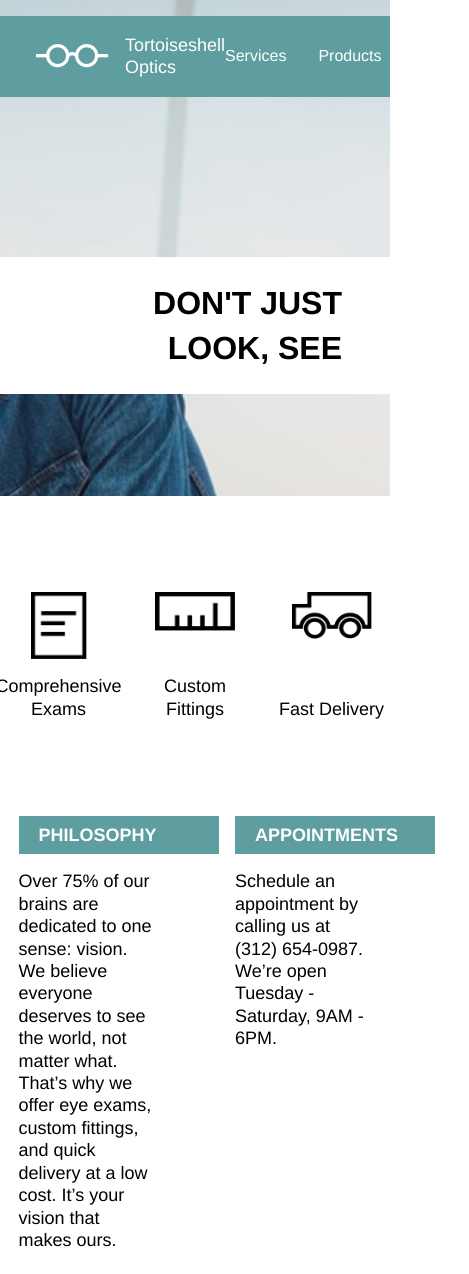
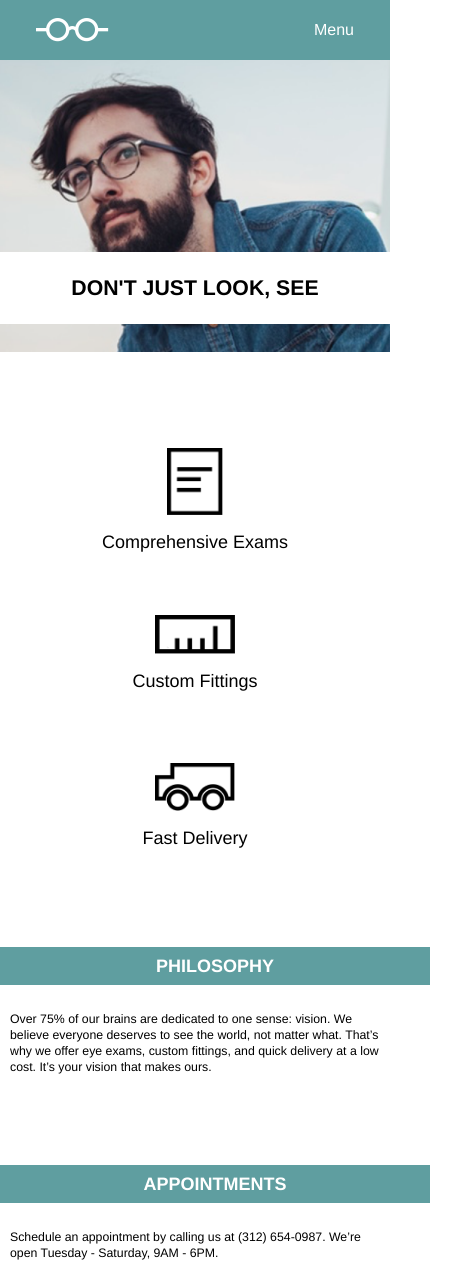
Before and after one commit to laurennagy/Tortoiseshell-Optics, a plain HTML site: page index.html in a window 390 px wide. Shown: the top 1274 px of the page, 469 px wide, since content can reach past the window. Drawn offline with Linux system fonts and the light colour scheme.

Commit message:
Final project push, finish styling media queries

```diff
--- a/index.html
+++ b/index.html
@@ -18,10 +18,15 @@
               <span>Tortoiseshell Optics</span>
             </div>
             <nav>
-              <ul>
+              <ul class="desktop-nav">
                 <li>Services</li>
                 <li>Products</li>
                 <li>Contact</li>
+              </ul>
+            </nav>
+            <nav class="mobile-nav">
+              <ul>
+                <li>Menu</li>
               </ul>
             </nav>
           </div>
@@ -63,13 +68,17 @@
           <div class="section-title">
             <h3>Philosophy</h3>
           </div>
+          <div class="item-content">
             <p>Over 75% of our brains are dedicated to one sense: vision. We believe everyone deserves to see the world, not matter what. That’s why we offer eye exams, custom fittings, and quick delivery at a low cost. It’s your vision that makes ours.</p>
+          </div>
         </div>
         <div class="item">
           <div class="section-title">
             <h3>Appointments</h3>
           </div>
+          <div class="item-content">
             <p>Schedule an appointment by calling us at (312) 654-0987. We’re open Tuesday - Saturday, 9AM - 6PM.</p>
+          </div>
         </div>
       </div>
 
--- a/resources/css/style.css
+++ b/resources/css/style.css
@@ -31,7 +31,7 @@ h1 {
   background-image: url('../../resources/img/glasses-bg.png');
   background-position: center;
   background-size: cover;
-  min-height: 30rem;
+  height: 30rem;
   padding-top: 1rem;
 }
 
@@ -40,12 +40,11 @@ h1 {
   margin-right: -2rem;
   display: flex;
   justify-content: flex-end;
-  text-align: right;
 }
 
 .banner h1 {
   background-color: white;
-  padding: 1.5rem 5rem;
+  padding: 2.5rem 5rem;
 
 }
 
@@ -72,6 +71,10 @@ nav ul li {
 
 nav ul li:last-child {
   padding-right: 0;
+}
+
+.mobile-nav {
+  display: none;
 }
 
 .logo {
@@ -130,8 +133,8 @@ nav ul li:last-child {
 .item {
   width: 35%;
   display: inline-block;
-  flex-direction: column;
   justify-content: space-between;
+  vertical-align: top;
   margin: 0 2.5rem;
 }
 
@@ -160,10 +163,127 @@ footer .logo {
 }
 
 /* Media Queries */
-@media only screen and () {
+@media only screen and (max-width: 1024px) {
+
+  .hero {
+    padding-top: 0;
+    height: 22rem;
+  }
+
+  .container {
+    width: 100%;
+  }
+
+  .banner {
+    margin-top: 5rem;
+    margin-right: 0;
+    display: flex;
+    justify-content: flex-end;
+  }
+
+  .banner h1 {
+    font-size: 1.33rem;
+    margin: 0.75rem 4rem;
+    line-height: 1rem;
+  }
 
 }
 
-@media only screen and () {
+@media only screen and (max-width: 700px) {
+
+  .body  {
+    margin: 0;
+  }
+
+  .container {
+    max-width: 100%;
+    flex-direction: column;
+  }
+
+  .hero {
+    min-height: 17rem;
+    background-position: 20%;
+  }
+
+  .banner {
+    background-color: white;
+    width: 100%;
+    display: flex;
+    justify-content: center;
+    align-items: center;
+    padding: 0;
+    margin-top: 12rem;
+    margin-left: 0;
+    margin-right: 0;
+  }
+
+  .banner h1 {
+    padding: 1rem 0;
+    line-height: 1rem;
+  }
+
+  .mobile-nav {
+    display: list-item;
+    list-style-type: none;
+    display: inline-block;
+  }
+
+  .logo span {
+    display: none;
+  }
+
+  .desktop-nav {
+    display: none;
+  }
+
+  .icons {
+    margin: 3.77rem 0;
+    justify-content: center;
+  }
+
+  .icon {
+    flex-wrap: wrap;
+    width: 90%;
+    justify-content: center;
+    margin-top: 1.54rem;
+    margin-bottom: 0;
+  }
+
+  .item-content {
+    margin-bottom: 4rem;
+    padding: 10px;
+  }
+
+  .item {
+    width: 100%;
+    flex-wrap: wrap;
+    justify-content: center;
+    margin: 0;
+  }
+
+  .item p {
+    font-size: 0.77rem;
+    line-height: 1rem;
+  }
+
+  .section-title {
+    margin-top: 1rem;
+    width: 100%;
+    text-align: center;
+    margin-left: 0;
+  }
+
+  footer {
+    display: flex;
+  }
+
+  footer .logo {
+    margin: 0 auto;
+    justify-content: center;
+  }
+
+  footer .span {
+    display: none;
+  }
 
 }
```
